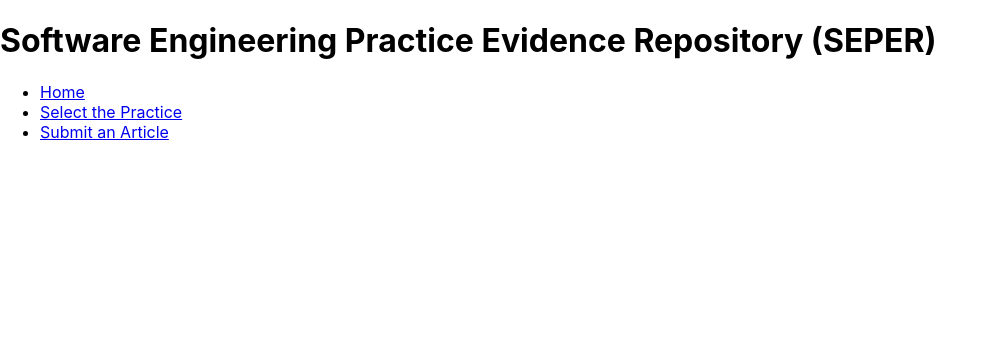
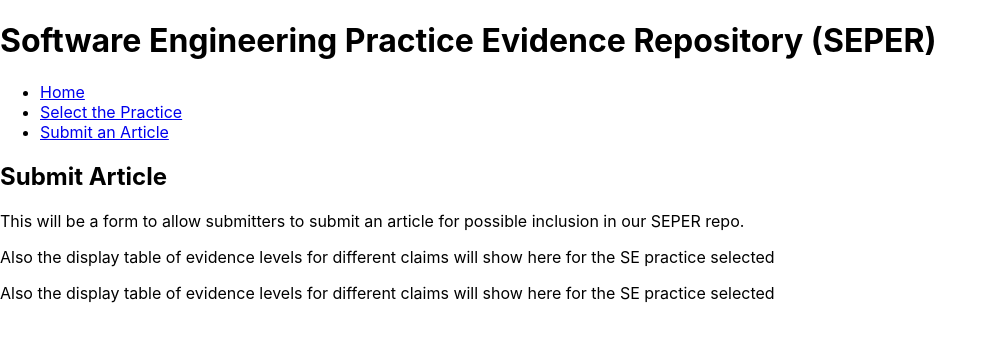
Before and after one commit to catwrightb/cise_ass1A_worksheet4_, a React (Create React App) app in the folder frontend/: page /SubmitArticle in a window 1280 px wide. Shown: the top 342 px of the page, without its empty margins (0-997 px from the left). Built offline with nearby package versions, Linux system fonts and the light colour scheme; the HTML template or start-up script is replaced by a standard one.

Commit message:
add pages folder and redirect

```diff
--- a/frontend/src/App.js
+++ b/frontend/src/App.js
@@ -1,23 +1,45 @@
 import React from "react";
+import {
+  Route,
+  NavLink,
+  BrowserRouter as Router,
+  Routes,
+  Navigate
+} from "react-router-dom";
+import Home from "./pages/Home";
+import SEPractice from "./pages/SE-Practice";
+import SubmitArticle from "./pages/Submit-Article";
+import NotFoundPage from "./pages/404";
 
-// import Home from "./pages/Home";
-// import SEPractice from "./pages/SE-Practice";
-// import SubmitArticle from "./pages/Submit-Article";
-// import NotFoundPage from "./pages/404";
-
-const App = () =>  {
+const App = () => {
   return (
+    <Router >
       <div>
         <h1>Software Engineering Practice Evidence Repository (SEPER)</h1>
         <ul className="header">
-                <li><a href = "/">Home</a></li>
-                <li><a href = "/SEPractice">Select the Practice</a></li>
-                <li><a href = "/SubmitArticle">Submit an Article</a></li>
+          <li>
+            <NavLink to="/">Home</NavLink>
+          </li>
+          <li>
+            <NavLink to="/SEPractice" >Select the Practice</NavLink>
+          </li>
+          <li>
+            <NavLink to="/SubmitArticle" >Submit an Article</NavLink>
+          </li>
         </ul>
         <div className="content">
+          <Routes>
+            <Route exact path="/" element={<Home />} />
+            <Route path="/SEPractice" element={<SEPractice />} />
+            <Route path="/SubmitArticle" element={<SubmitArticle />} />
+            {/* All other paths should redirect to NotFoundPage */}
+            <Route exact path="404" element={<NotFoundPage />} />
+            <Route path="/*" element={<Navigate to="404" replace />} />
+          </Routes>
         </div>
       </div>
+    </Router>
   );
-}
+};
 
 export default App;
--- /dev/null
+++ b/frontend/src/pages/404.js
@@ -0,0 +1,12 @@
+import React, { Component } from "react";
+class NotFoundPage extends Component {
+  render() {
+    return (
+      <div>
+        <h2> Error 404.  This page does not exist</h2>
+        <p>Select from the menu</p>
+      </div>
+    );
+  }
+}
+export default NotFoundPage;
--- /dev/null
+++ b/frontend/src/pages/Home.js
@@ -0,0 +1,13 @@
+import React from "react";
+
+const Home = () =>  {
+    return (
+      <div>
+        <h2> How to use SEPER</h2>
+        <p>I am not sure what to put on the home page</p>
+        <p>A nice logo? Instructions?</p>
+      </div>
+    );
+  }
+
+export default Home;
--- /dev/null
+++ b/frontend/src/pages/SE-Practice.js
@@ -0,0 +1,13 @@
+import React from "react";
+
+const SEPractice = () => {
+    return (
+      <div>
+        <h2>Select SE Practice to get evidence for the claimed benefits</h2>
+        <p>There will be a way to select an SE practice from our SEPER repository here</p>
+        <p>Also the display table of evidence levels for different claims will show here for the SE practice selected</p>
+      </div>
+    );
+}
+
+export default SEPractice;
--- /dev/null
+++ b/frontend/src/pages/Submit-Article.js
@@ -0,0 +1,14 @@
+import React from "react";
+
+const SubmitArticle = () =>  {
+     return (
+      <div>
+        <h2>Submit Article</h2>
+            <p>This will be a form to allow submitters to submit an article for possible inclusion in our SEPER repo.</p>
+            <p>Also the display table of evidence levels for different claims will show here for the SE practice selected</p>
+            <p>Also the display table of evidence levels for different claims will show here for the SE practice selected</p>
+        </div>
+    );
+}
+
+export default SubmitArticle;
```
Lines whose indentation alone changed are shown as unchanged.
